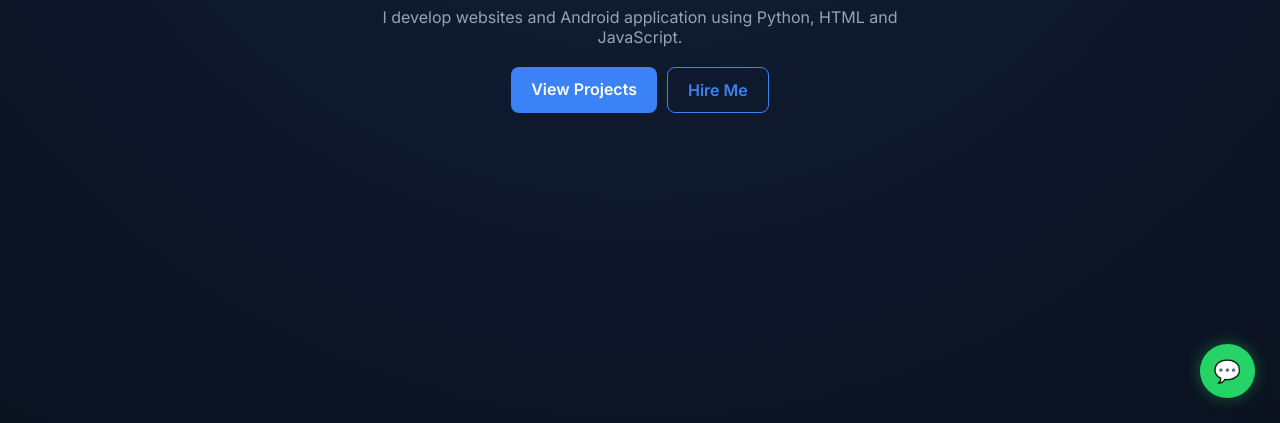
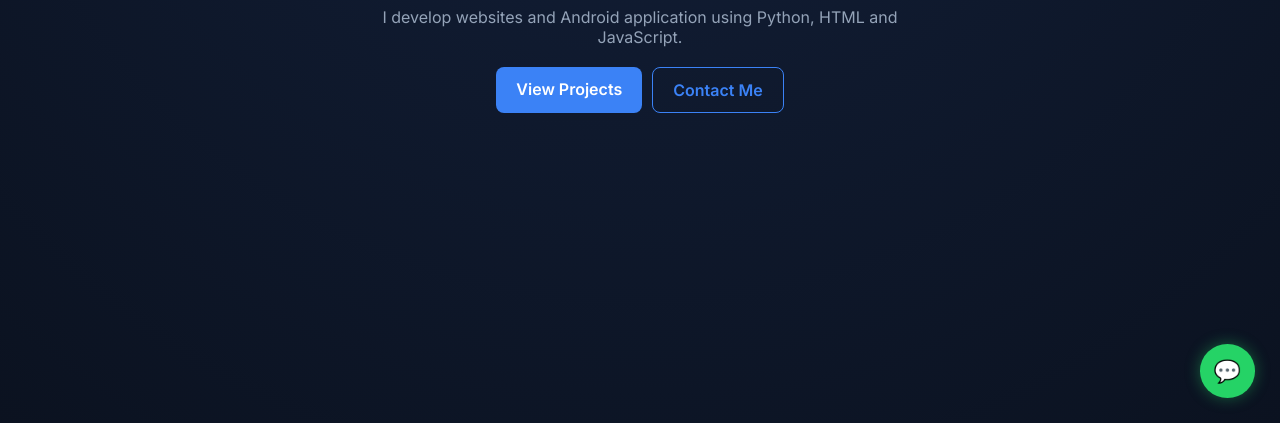
Before and after one commit to mohamedhussein-webdev/portfolio, a plain HTML site: page index.html in a window 1280 px wide. Shown: the part 377-800 px from the top of the page. Drawn offline with Linux system fonts and the light colour scheme.

Commit message:
Update index.html

```diff
--- a/index.html
+++ b/index.html
@@ -268,7 +268,7 @@ box-shadow:0 0 15px rgba(37,211,102,0.4);
 
 <div class="buttons">
 <a class="btn btn-primary" href="#projects">View Projects</a>
-<a class="btn btn-outline" href="https://wa.me/201225579308">Hire Me</a>
+<a class="btn btn-outline" href="https://wa.me/201225579308">Contact Me</a>
 </div>
 </section>
 
```
